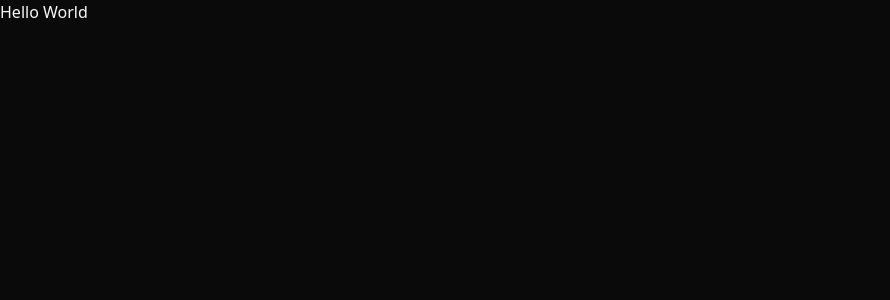
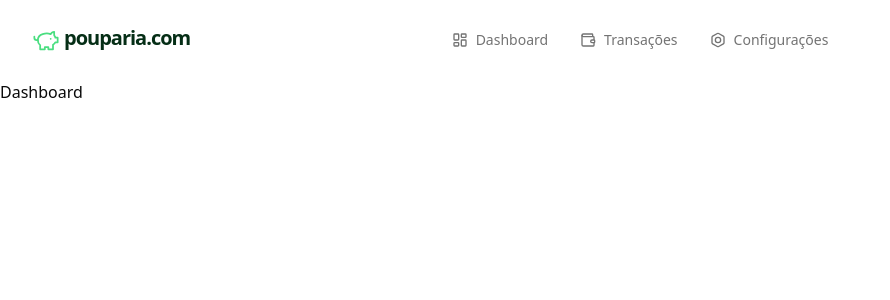
Before and after one commit to sammarxz/pouparia.com, a Next.js app: page / in a window 1280 px wide. Shown: the top 300 px of the page, without its empty margins (0-890 px from the left). Built offline with nearby package versions, Linux system fonts and the light colour scheme.

Commit message:
add Dashboard navbar

```diff
--- /dev/null
+++ b/app/(dashboard)/layout.tsx
@@ -0,0 +1,11 @@
+import { Navbar } from "@/components/Navbar";
+import type { ReactNode } from "react";
+
+export default function DashboardLayout({ children }: { children: ReactNode }) {
+  return (
+    <div className="relative flex min-h-screen w-full flex-col">
+      <Navbar />
+      <div className="w-full">{children}</div>
+    </div>
+  );
+}
--- /dev/null
+++ b/app/(dashboard)/page.tsx
@@ -0,0 +1,3 @@
+export default function DashboardPage() {
+  return <div>Dashboard</div>;
+}
--- a/app/layout.tsx
+++ b/app/layout.tsx
@@ -16,7 +16,7 @@ export default function RootLayout({
   return (
     <ClerkProvider>
       <html lang="pt-br">
-        <body className={`antialiased dark`}>{children}</body>
+        <body className={`antialiased`}>{children}</body>
       </html>
     </ClerkProvider>
   );
--- a/app/page.tsx
+++ /dev/null
@@ -1,3 +0,0 @@
-export default function Home() {
-  return <div>Hello World</div>;
-}
--- a/components/Logo.tsx
+++ b/components/Logo.tsx
@@ -1,12 +1,17 @@
+import Link from "next/link";
 import { PiggyBank } from "lucide-react";
 
 export function Logo() {
   return (
-    <a href="" className="flex items-center gap-2">
-      <PiggyBank className="stroke h-11 w-11 stroke-lime-400 stroke-[1.5]" />
-      <span className="text-3xl font-semibold tracking-tighter">
+    <Link href="/" className="flex items-center gap-1">
+      <PiggyBank
+        size={28}
+        absoluteStrokeWidth
+        className="stroke stroke-green-400 stroke-[1.5]"
+      />
+      <span className="text-xl font-semibold tracking-tighter -mt-1 text-green-950">
         pouparia.com
       </span>
-    </a>
+    </Link>
   );
 }
--- /dev/null
+++ b/components/Navbar.tsx
@@ -0,0 +1,136 @@
+"use client";
+
+import { usePathname } from "next/navigation";
+import Link from "next/link";
+
+import { Logo } from "./Logo";
+
+import { Button, buttonVariants } from "./ui/button";
+
+import { cn } from "@/lib/utils";
+import { UserButton } from "@clerk/nextjs";
+import { useState } from "react";
+import { Sheet, SheetContent, SheetTrigger } from "./ui/sheet";
+import { Bolt, LayoutDashboard, Menu, Wallet } from "lucide-react";
+
+const items = [
+  {
+    label: "Dashboard",
+    link: "/",
+    icon: <LayoutDashboard absoluteStrokeWidth />,
+  },
+  {
+    label: "Transações",
+    link: "/transactions",
+    icon: <Wallet absoluteStrokeWidth />,
+  },
+  {
+    label: "Configurações",
+    link: "/manage",
+    icon: <Bolt absoluteStrokeWidth />,
+  },
+] as const;
+
+export function Navbar() {
+  return (
+    <>
+      <DesktopNavbar />
+      <MobileNavbar />
+    </>
+  );
+}
+
+function MobileNavbar() {
+  const [isOpen, setIsOpen] = useState(false);
+
+  return (
+    <div className="w-full block border-separate bg-background md:hidden">
+      <nav className="container flex items-center justify-between px-4">
+        <div className="flex h-[80px] min-h-[60px] items-center gap-x-2">
+          <Sheet open={isOpen} onOpenChange={setIsOpen}>
+            <SheetTrigger asChild>
+              <Button variant={"ghost"} size={"icon"}>
+                <Menu />
+              </Button>
+            </SheetTrigger>
+            <SheetContent
+              className="max-w-[400px] sm:w-[540px] p-0"
+              side="left"
+            >
+              <div className="py-6 px-4 border-b">
+                <Logo />
+              </div>
+              <div className="flex flex-col gap-1 divide-y mt-1">
+                {items.map((item) => (
+                  <NavbarItem
+                    key={item.label}
+                    item={item}
+                    handleClick={() => setIsOpen((prev) => !prev)}
+                  />
+                ))}
+              </div>
+            </SheetContent>
+          </Sheet>
+          <Logo />
+        </div>
+        <div className="flex items-center gap-2">
+          <UserButton />
+        </div>
+      </nav>
+    </div>
+  );
+}
+
+function DesktopNavbar() {
+  return (
+    <div className="hidden md:block">
+      <nav className="container mx-auto flex items-center justify-between px-8 relative">
+        <div className="flex h-[80px] min-h-[60px] items-center gap-x-4">
+          <Logo />
+        </div>
+        <div className="absolute inset-0 flex items-center justify-center">
+          {items.map((item) => (
+            <NavbarItem key={item.label} item={item} />
+          ))}
+        </div>
+        <div className="flex items-center gap-2">
+          <UserButton />
+        </div>
+      </nav>
+    </div>
+  );
+}
+
+function NavbarItem({
+  item,
+  handleClick,
+}: {
+  item: (typeof items)[number];
+  handleClick?: () => void;
+}) {
+  const { label, link, icon } = item;
+
+  const pathname = usePathname();
+  const isActive = pathname === link;
+
+  return (
+    <div className="relative flex items-center">
+      <Link
+        href={link}
+        className={cn(
+          buttonVariants({
+            variant: "ghost",
+          }),
+          "w-full justify-start text-muted-foreground hover:text-foreground",
+          isActive ?? "text-foreground",
+        )}
+        onClick={() => {
+          if (handleClick) handleClick();
+        }}
+      >
+        {icon}
+        {label}
+      </Link>
+    </div>
+  );
+}
--- /dev/null
+++ b/components/index.ts
@@ -0,0 +1,2 @@
+export { Logo } from "./Logo";
+export { Navbar } from "./Navbar";
```
